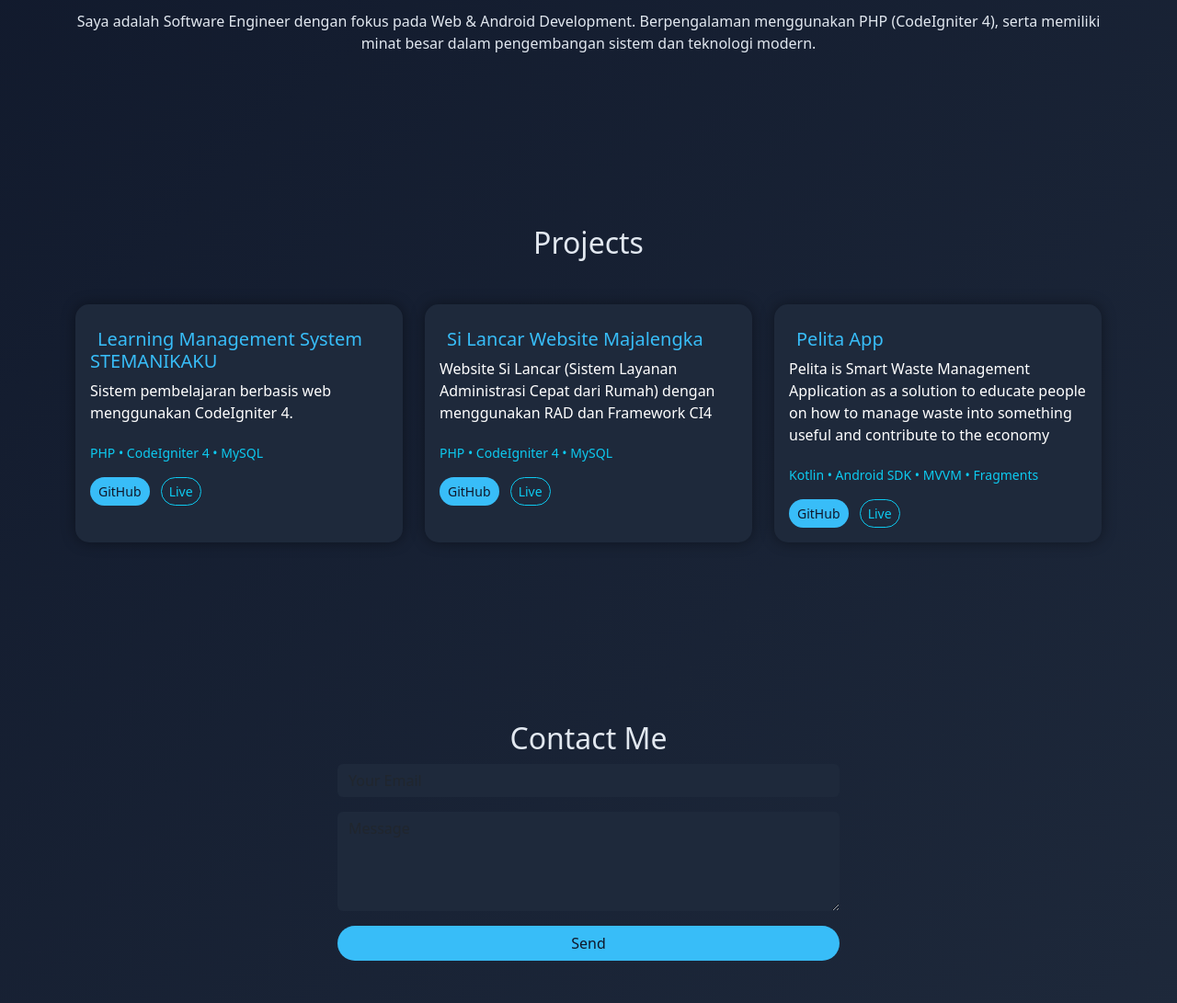
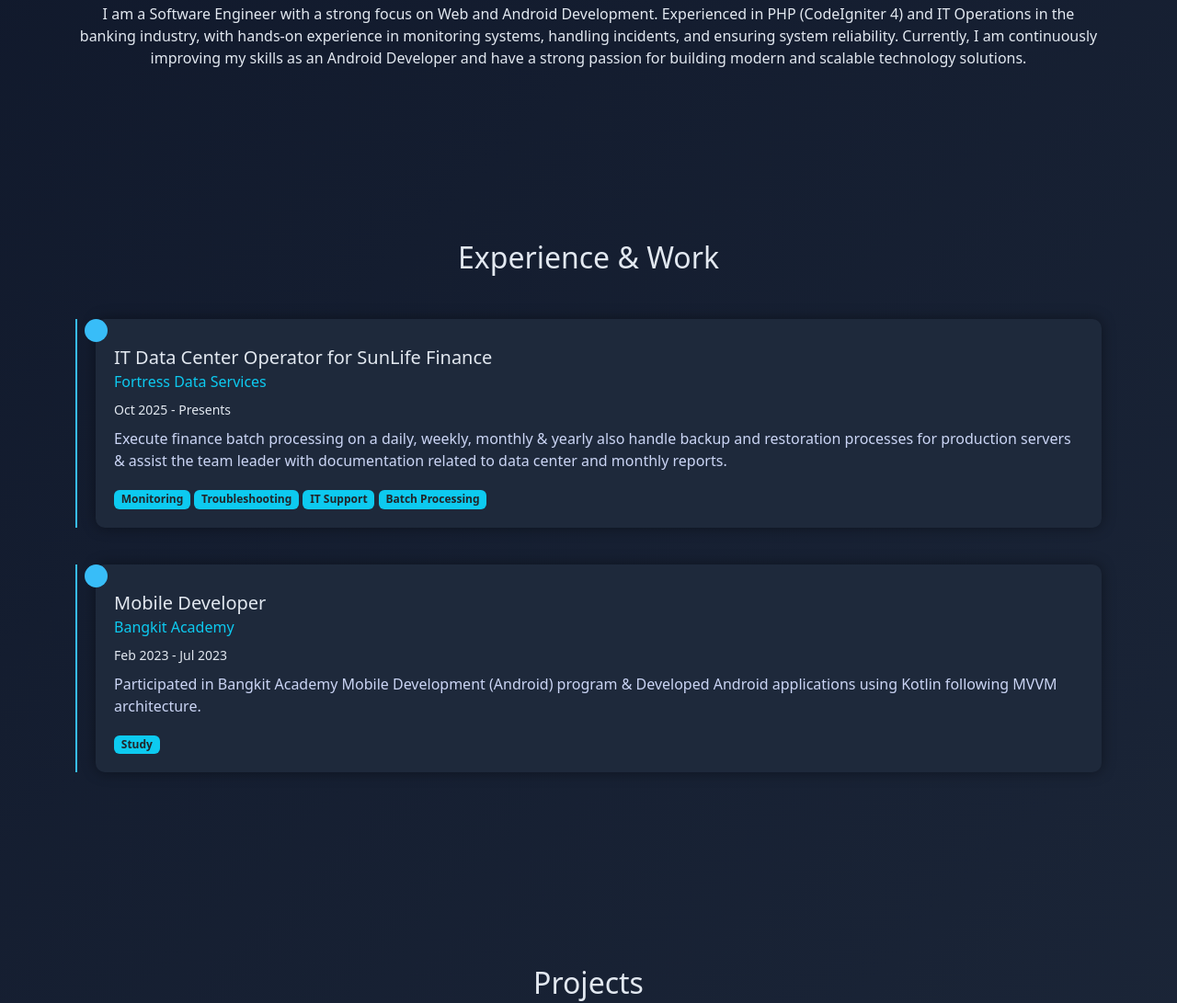
Before and after one commit to adityarizn31/adityarizn31, a plain HTML site: page index.html in a window 1280 px wide. Shown: the part 573-1664 px from the top of the page at 92% size. Drawn offline with nearby package versions, Linux system fonts and the light colour scheme.

Commit message:
updated projects 2

```diff
--- a/index.html
+++ b/index.html
@@ -40,7 +40,60 @@
     <section id="about">
       <div class="container text-center">
         <h2>About Me</h2>
-        <p class="mt-3">Saya adalah Software Engineer dengan fokus pada Web & Android Development. Berpengalaman menggunakan PHP (CodeIgniter 4), serta memiliki minat besar dalam pengembangan sistem dan teknologi modern.</p>
+        <p>
+          I am a Software Engineer with a strong focus on Web and Android Development. Experienced in PHP (CodeIgniter 4) and IT Operations in the banking industry, with hands-on experience in monitoring systems, handling incidents, and
+          ensuring system reliability. Currently, I am continuously improving my skills as an Android Developer and have a strong passion for building modern and scalable technology solutions.
+        </p>
+      </div>
+    </section>
+
+    <section id="experience">
+      <div class="container">
+        <h2 class="text-center mb-5">Experience & Work</h2>
+
+        <div class="timeline">
+          <!-- ITEM 1 -->
+          <div class="timeline-item">
+            <div class="timeline-icon">
+              <i class="bi bi-server"></i>
+            </div>
+
+            <div class="timeline-content">
+              <h5>IT Data Center Operator for SunLife Finance</h5>
+              <h6 class="text-info">Fortress Data Services</h6>
+              <small>Oct 2025 - Presents</small>
+
+              <p class="mt-2">
+                Execute finance batch processing on a daily, weekly, monthly & yearly also handle backup and restoration processes for production servers & assist the team leader with documentation related to data center and monthly
+                reports.
+              </p>
+
+              <span class="badge bg-info text-dark">Monitoring</span>
+              <span class="badge bg-info text-dark">Troubleshooting</span>
+              <span class="badge bg-info text-dark">IT Support</span>
+              <span class="badge bg-info text-dark">Batch Processing</span>
+            </div>
+          </div>
+        </div>
+
+        <div class="timeline">
+          <!-- ITEM 2 -->
+          <div class="timeline-item">
+            <div class="timeline-icon">
+              <i class="bi bi-server"></i>
+            </div>
+
+            <div class="timeline-content">
+              <h5>Mobile Developer</h5>
+              <h6 class="text-info">Bangkit Academy</h6>
+              <small>Feb 2023 - Jul 2023</small>
+
+              <p class="mt-2">Participated in Bangkit Academy Mobile Development (Android) program & Developed Android applications using Kotlin following MVVM architecture.</p>
+
+              <span class="badge bg-info text-dark">Study</span>
+            </div>
+          </div>
+        </div>
       </div>
     </section>
 
@@ -49,19 +102,11 @@
       <div class="container">
         <h2 class="text-center mb-5">Projects</h2>
         <div class="row">
-          <!-- <div class="col-md-4 mb-4">
-            <div class="card p-3">
-              <h5 class="card-title">LMS STEMANIKAKU</h5>
-              <p>Sistem pembelajaran berbasis web menggunakan CodeIgniter 4.</p>
-              <a href="#" class="btn btn-custom">View</a>
-            </div>
-          </div> -->
-
           <div class="col-md-4 mb-4">
             <div class="card p-3 h-100">
               <h5 class="card-title"><i class="bi bi-laptop me-2"></i>Learning Management System STEMANIKAKU</h5>
 
-              <p>Sistem pembelajaran berbasis web menggunakan CodeIgniter 4.</p>
+              <p>Developed a web-based learning management system using CodeIgniter 4 to enhance the teaching and learning process.</p>
 
               <small class="text-info"> <i class="bi bi-code"></i> PHP • CodeIgniter 4 • MySQL </small>
 
@@ -76,7 +121,7 @@
             <div class="card p-3 h-100">
               <h5 class="card-title"><i class="bi bi-laptop me-2"></i>Si Lancar Website Majalengka</h5>
 
-              <p>Website Si Lancar (Sistem Layanan Administrasi Cepat dari Rumah) dengan menggunakan RAD dan Framework CI4</p>
+              <p>Si Lancar a web-based application developed using the Rapid Application Development (RAD) methodology and CodeIgniter 4 framework.</p>
 
               <small class="text-info"> <i class="bi bi-code"></i> PHP • CodeIgniter 4 • MySQL </small>
 
@@ -89,6 +134,8 @@
 
           <div class="col-md-4 mb-4">
             <div class="card p-3 h-100">
+              <!-- <img src="img/pelita.png" class="card-img-top mb-3" alt="Pelita App" /> -->
+
               <h5 class="card-title"><i class="bi bi-phone me-2"></i>Pelita App</h5>
 
               <p>Pelita is Smart Waste Management Application as a solution to educate people on how to manage waste into something useful and contribute to the economy</p>
--- a/style.css
+++ b/style.css
@@ -78,3 +78,43 @@ footer {
 .card .btn {
   border-radius: 20px;
 }
+
+.timeline {
+  position: relative;
+  margin: 0 auto;
+  padding-left: 20px;
+  border-left: 2px solid #38bdf8;
+}
+
+.timeline-item {
+  position: relative;
+  margin-bottom: 40px;
+}
+
+.timeline-icon {
+  position: absolute;
+  left: -12px;
+  background: #38bdf8;
+  color: #0f172a;
+  width: 25px;
+  height: 25px;
+  border-radius: 50%;
+  text-align: center;
+  line-height: 25px;
+  font-size: 14px;
+}
+
+.timeline-content {
+  background: #1e293b;
+  padding: 20px;
+  border-radius: 10px;
+  box-shadow: 0 0 15px rgba(0, 0, 0, 0.4);
+}
+
+.timeline-content h5 {
+  margin-bottom: 5px;
+}
+
+.timeline-content p {
+  color: #cbd5f5;
+}
```
Also changed, not shown: img/pelita.png (added).
